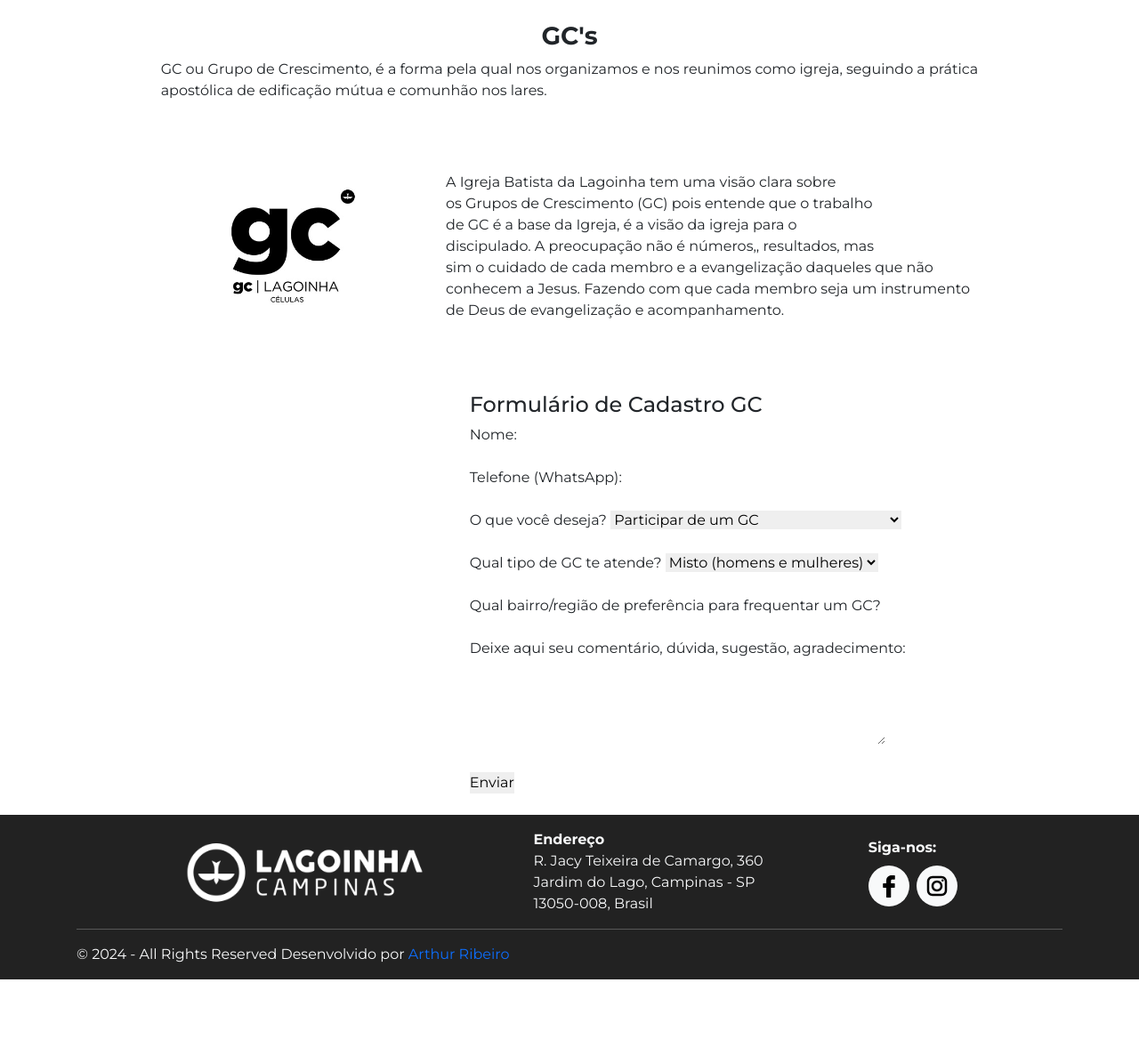
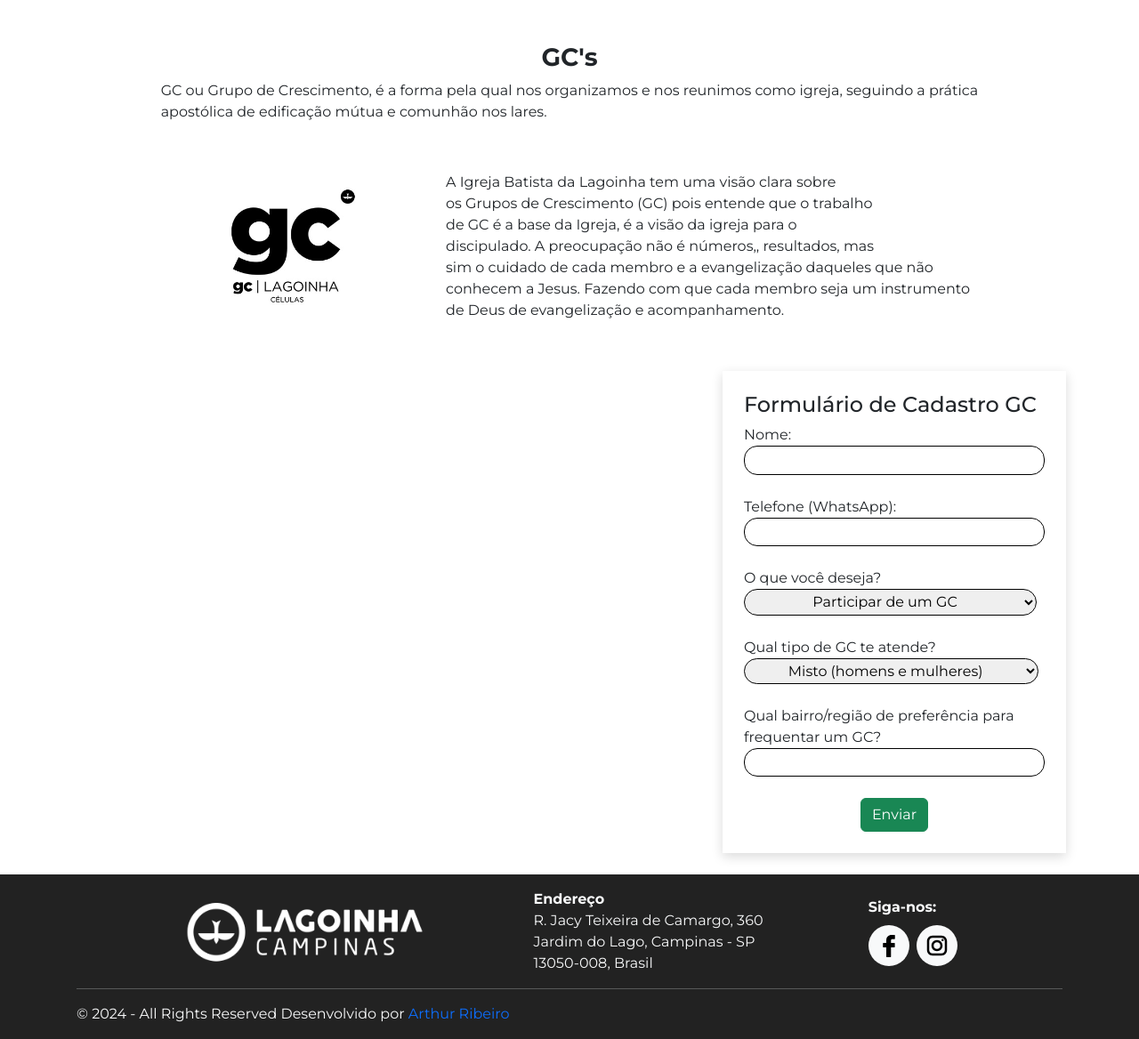
Before and after one commit to ArthurrGuilherme/Lagoinha-Site, a PHP site: page /gcs.php in a window 1280 px wide. Shown: the part 82-1250 px from the top of the page at 89% size. Before the commit the page ends 1183 px from the top, so only its background shows below. Run offline with PHP 8.4, Linux system fonts and the light colour scheme; some libraries are stand-ins or nearby versions.

Commit message:
Atualização

```diff
--- /dev/null
+++ b/css/forms.css
@@ -0,0 +1,16 @@
+input {
+    border: 1px solid #000;
+    padding: 0.2rem 4.5rem;
+    border-radius: 15px;
+}
+#desejo {
+    padding: 0.2rem 0rem;
+    border: 1px solid #000;
+    border-radius: 15px;
+
+}
+#tipo_gc {
+    padding: 0.2rem 2.8rem;
+    border: 1px solid #000;
+    border-radius: 15px;
+}
--- a/gcs.php
+++ b/gcs.php
@@ -12,10 +12,10 @@
         <link rel="stylesheet" href="./css/reset.css">
         <link rel="stylesheet" href="./css/main.css">
         <link rel="stylesheet" href="./css/shared.css">
+        <link rel="stylesheet" href="./css/forms.css">
         <!--Css import-->
             <link href="https://cdn.jsdelivr.net/npm/bootstrap@5.3.3/dist/css/bootstrap.min.css" rel="stylesheet" integrity="sha384-QWTKZyjpPEjISv5WaRU9OFeRpok6YctnYmDr5pNlyT2bRjXh0JMhjY6hW+ALEwIH" crossorigin="anonymous">
             <link rel="stylesheet" href="https://cdnjs.cloudflare.com/ajax/libs/sweetalert/1.1.3/sweetalert.min.css">
-            <script src="https://cdnjs.cloudflare.com/ajax/libs/sweetalert/1.1.3/sweetalert.min.js"></script>
         <!--Css import-->
     <!--Css-->
 </head>
@@ -27,7 +27,8 @@
         <?php echo $arrow; ?>
     <!--Scrolltop-->
     <main>
-        <section id="Titulo" class="container-md d-flex justify-content-center align-items-center p-4">
+        <br><br>
+        <section id="Titulo" class="container-md d-flex justify-content-center align-items-center">
             <article>
                 <div>
                     <span>
@@ -59,27 +60,31 @@
                 </div>
             </article>
         </section>
-        <section class="container-md d-flex justify-content-end align-items-end p-4">
+        <section id="Formulario" class="container-md d-flex justify-content-end align-items-end">
             <article>
-                <div>
+                <div class="p-4" style="box-shadow: 0 4px 12px rgba(0, 0, 0, 0.15);">
                     <span>
                         <h4>Formulário de Cadastro GC</h4>
                     </span>
                     <form id="gcForm" onsubmit="enviarFormulario(event)">
                         <label for="nome">Nome:</label>
-                        <input type="text" id="nome" name="nome" required><br><br>
-
+                        <br>
+                        <input class="text-center" type="text" id="nome" name="nome" required>
+                        <br><br>
                         <label for="telefone">Telefone (WhatsApp):</label>
-                        <input type="text" id="telefone" name="telefone" required><br><br>
-
+                        <br>
+                        <input class="text-center" type="text" id="telefone" name="telefone" required>
+                        <br><br>
                         <label for="desejo">O que você deseja?</label>
-                        <select id="desejo" name="desejo" required>
+                        <br>
+                        <select class="text-center" id="desejo" name="desejo" required>
                             <option value="Participar de um GC">Participar de um GC</option>
                             <option value="Liderar um GC">Liderar um GC</option>
                             <option value="Receber um GC em casa (ser anfitrião)">Receber um GC em casa (ser anfitrião)</option>
-                        </select><br><br>
-
+                        </select>
+                        <br><br>
                         <label for="tipo_gc">Qual tipo de GC te atende?</label>
+                        <br>
                         <select id="tipo_gc" name="tipo_gc" required>
                             <option value="Misto (homens e mulheres)">Misto (homens e mulheres)</option>
                             <option value="Misto + Kids (crianças)">Misto + Kids (crianças)</option>
@@ -90,20 +95,20 @@
                             <option value="Shine (mulheres)">Shine (mulheres)</option>
                             <option value="Maximus (homens)">Maximus (homens)</option>
                             <option value="On-line">On-line</option>
-                        </select><br><br>
-
-                        <label for="regiao">Qual bairro/região de preferência para frequentar um GC?</label>
-                        <input require type="text" id="regiao" name="regiao"><br><br>
-
-                        <label for="comentario">Deixe aqui seu comentário, dúvida, sugestão, agradecimento:</label><br>
-                        <textarea id="comentario" name="comentario" rows="4" cols="50"></textarea><br><br>
-
-                        <!-- Botão de Enviar -->
-                        <button type="submit">Enviar</button>
+                        </select>
+                        <br><br>
+                        <label  for="regiao">Qual bairro/região de preferência para <br> frequentar um GC?</label>
+                        <br>
+                        <input class="text-center" require type="text" id="regiao" name="regiao">
+                        <br><br>
+                        <span class="container-md d-flex justify-content-center align-items-center">
+                            <button class="text-center btn btn-success" type="submit">Enviar</button>
+                        </span>
                     </form>
                 </div>
             </article>
         </section>
+        <br>
     </main>
     <!--Footer-->
         <?php echo $footer; ?>
@@ -111,9 +116,8 @@
 </body>
     <!--Js-->
         <script src="./js/sweetalertt.js"></script>
-        <script src="./js/scrollrevelll.js"></script>
-        <script src="./js/maps.js"></script>
         <!--Js import-->
+            <script src="https://cdnjs.cloudflare.com/ajax/libs/sweetalert/1.1.3/sweetalert.min.js"></script>
             <script src="https://cdn.jsdelivr.net/npm/bootstrap@5.3.3/dist/js/bootstrap.bundle.min.js" integrity="sha384-YvpcrYf0tY3lHB60NNkmXc5s9fDVZLESaAA55NDzOxhy9GkcIdslK1eN7N6jIeHz" crossorigin="anonymous"></script>
         <!--Js import-->
     <!--Js-->
--- a/js/scrollrevelll.js
+++ b/js/scrollrevelll.js
@@ -82,6 +82,12 @@ ScrollReveal().reveal('.Ministerio08',
     }
 );
 
+ScrollReveal().reveal('#Formulario',
+    {
+        duration: 1400, reset: true, distance: '100px' , origin: 'left',
+    }
+);
+
 const headersecundario = document.querySelector(".Arrow");
 
 window.addEventListener("scroll", () => {
```
